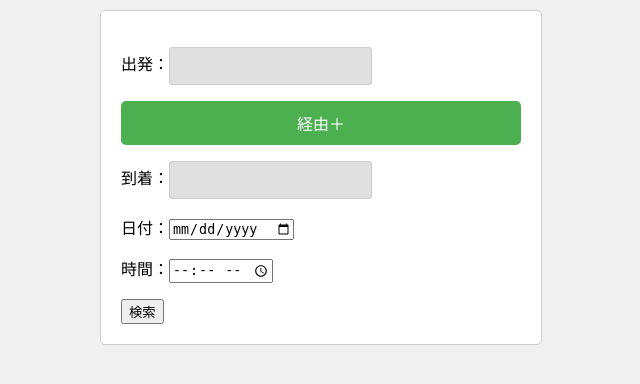
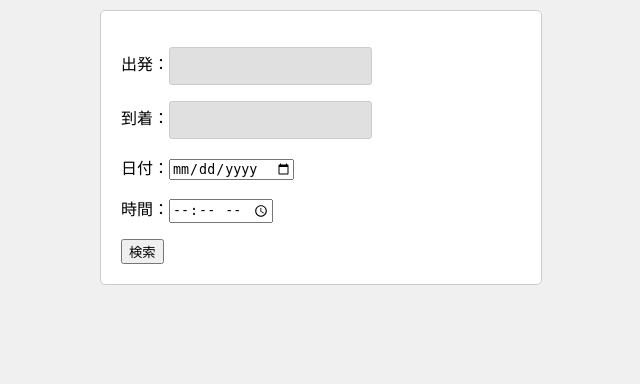
Before and after one commit to sh1ro06293/U22, a Flask app: page /route in a window 1280 px wide. Shown: the top 384 px of the page, without its empty margins (329-969 px from the left). Run offline with Flask 3, Linux system fonts and the light colour scheme; the visitor is signed in with stand-in values (Sample User, id 1).

Commit message:
経由をなくしました

```diff
--- a/src/app/templates/UserreserveInfo.html
+++ b/src/app/templates/UserreserveInfo.html
@@ -30,8 +30,6 @@
                 id="departure"
                 value="{{ reserveData.departureStationName }}">
             </p>
-            <div id="transfer-container"></div>
-            <button type="button" id="add-transfer">経由＋</button>
             <p>到着：<input type='text'
                 class="flexdatalist"
                 class="arrive"
--- a/src/app/templates/Userroute.html
+++ b/src/app/templates/Userroute.html
@@ -27,8 +27,6 @@
                 name="departure"
                 id="departure">
             </p>
-            <div id="transfer-container"></div>
-            <button type="button" id="add-transfer">経由＋</button>
             <p>到着：<input type='text'
                 class="flexdatalist"
                 class="arrive"
```
